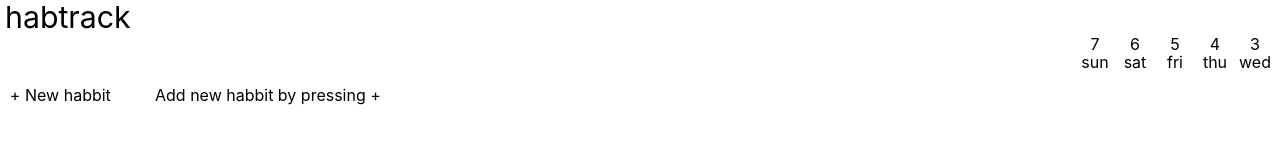
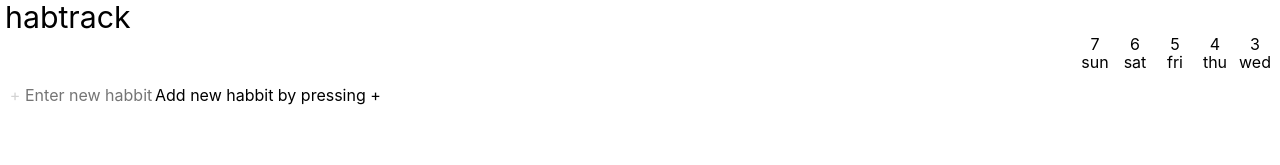
Before and after one commit to viliusddd/habtrack, a Vue app in the folder habtrack/: page / in a window 1280 px wide. Shown: the top 165 px of the page. Built offline with nearby package versions, Linux system fonts and the light colour scheme.

Commit message:
Add initial functionality of adding, storing and retrieving habbits

```diff
--- a/habtrack/src/App.vue
+++ b/habtrack/src/App.vue
@@ -2,6 +2,7 @@
 import { RouterLink, RouterView } from 'vue-router'
 import { useHabbitsStore } from './stores/HabbitsStore'
 import HabbitPanel from './components/HabbitPanel.vue'
+import NewHabbitPanel from './components/NewHabbitPanel.vue'
 import { ref } from 'vue'
 import { storeToRefs } from 'pinia'
 
@@ -45,10 +46,7 @@ habbitsStore.fill()
           :key="habbit.id"
         />
         <div class="bottom-container">
-          <div class="new-habbit">
-            <div class="new-habbit__btn">+</div>
-            <div class="new-habbit__name">New habbit</div>
-          </div>
+          <NewHabbitPanel />
           <div class="message-panel">Add new habbit by pressing +</div>
         </div>
       </div>
@@ -100,22 +98,6 @@ habbitsStore.fill()
   /* border: 1px solid yellow; */
   height: 40px;
 }
-.new-habbit {
-  display: flex;
-}
-.new-habbit__btn {
-  display: flex;
-  justify-content: center;
-  align-items: center;
-  width: 20px;
-  flex-shrink: 0;
-  /* border: 1px solid yellow; */
-}
-.new-habbit__name {
-  display: flex;
-  align-items: center;
-  width: 130px;
-}
 .message-panel {
   display: flex;
   justify-content: center;
--- /dev/null
+++ b/habtrack/src/components/NewHabbitPanel.vue
@@ -0,0 +1,72 @@
+<script setup>
+import { useHabbitsStore } from '@/stores/HabbitsStore'
+import { computed, ref } from 'vue'
+
+const inputValue = ref('')
+
+const habbitsStore = useHabbitsStore()
+
+const newHabbitTemplate = computed(
+  () => {
+    return {
+      id: habbitsStore.newId,
+      name: inputValue.value,
+      color: 'gray',
+      days: [
+        { date: new Date().toLocaleDateString('lt'), isMarked: true, comment: 'test testijus' }
+      ]
+    }
+  },
+  { deep: true }
+)
+
+function submitNewHabbit() {
+  console.log(inputValue.value)
+  console.log(newHabbitTemplate.value)
+  habbitsStore.add(newHabbitTemplate.value)
+  inputValue.value = ''
+}
+</script>
+
+<template>
+  <div class="new-habbit">
+    <button class="new-habbit__btn" @click="submitNewHabbit" type="submit" :value="inputValue">
+      +
+    </button>
+    <input
+      class="new-habbit__name"
+      v-model="inputValue"
+      minlenght="3"
+      @keydown.enter="submitNewHabbit"
+      placeholder="Enter new habbit"
+    />
+  </div>
+</template>
+
+<style>
+.new-habbit {
+  display: flex;
+}
+.new-habbit__btn {
+  display: flex;
+  justify-content: center;
+  align-items: center;
+  width: 20px;
+  flex-shrink: 0;
+  /* border: 1px solid yellow; */
+  background: transparent;
+  color: lightgray;
+  border: 0;
+  padding: 0;
+}
+.new-habbit__name {
+  display: flex;
+  align-items: center;
+  width: 130px;
+  background: transparent;
+  color: lightgray;
+  border: 0;
+  padding: 0;
+  outline: 0;
+}
+</style>
--- a/habtrack/src/stores/HabbitsStore.js
+++ b/habtrack/src/stores/HabbitsStore.js
@@ -1,26 +1,39 @@
 import { defineStore } from 'pinia'
-import { watch, ref } from 'vue'
+import { computed, watch, ref } from 'vue'
 
 export const useHabbitsStore = defineStore('HabbitsStore', () => {
   const habbits = ref([])
 
   const key = 'habbits'
   async function fill() {
-    habbits.value = (await import('@/data/habbits.json')).default
+    const storageVal = localStorage.getItem(key)
+    if (storageVal) {
+      habbits.value = JSON.parse(storageVal)
+    } else {
+      localStorage.setItem(key, '')
+    }
   }
   function add(data) {
     habbits.value.push(data)
-    console.log(habbits)
-
-    //check if localStorage has the key
-    const storageVal = localStorage.getItem(key)
-    if (storageVal) habbits.value = JSON.parse(storageVal)
-
-    // val changes, update the localStorage
-    watch(habbits, newValue => {
-      localStorage.setItem(key, JSON.stringify(newValue)), { deep: true }
-    })
+    console.log(data)
   }
 
-  return { habbits, add, fill }
+  watch(
+    habbits,
+    newValue => {
+      localStorage.setItem(key, JSON.stringify(newValue))
+    },
+    { deep: true }
+  )
+
+  const newId = computed(() => {
+    if (habbits.value.length) {
+      const lastId = habbits.value[habbits.value.length - 1].id
+      return lastId + 1
+    } else {
+      return 1
+    }
+  })
+
+  return { habbits, add, fill, newId }
 })
```
